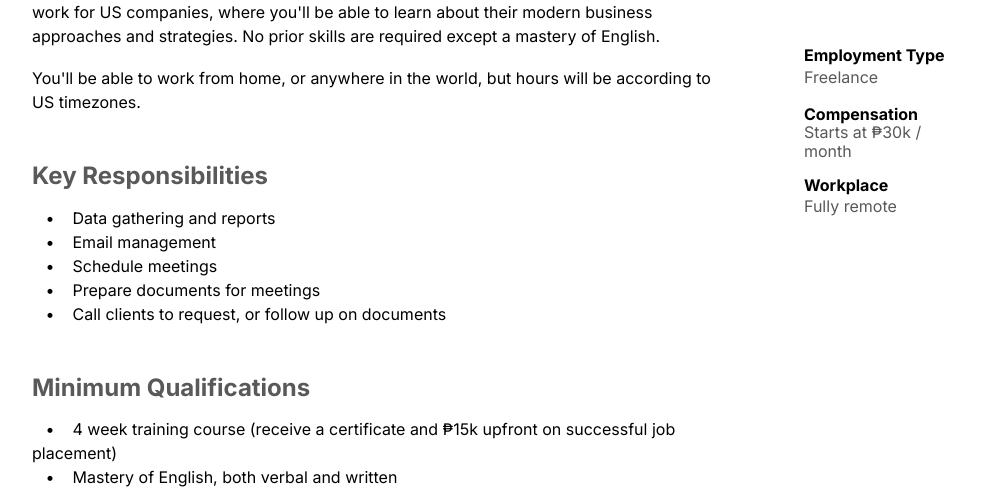
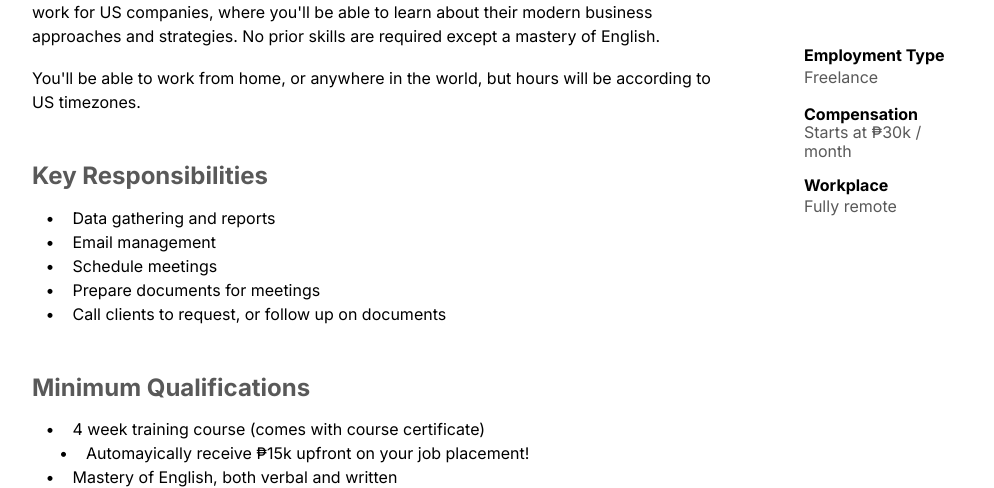
Before and after one commit to promptph/hiring, a website built with Parcel: page index.html in a window 1280 px wide. Shown: the part 288-776 px from the top of the page, without its empty margins (138-1132 px from the left). Built offline with nearby package versions, Linux system fonts and the light colour scheme.

Commit message:
Separate receiving 15k upfront on new line

```diff
--- a/index.html
+++ b/index.html
@@ -147,7 +147,12 @@
             <span class="home-text44">
               <span>&nbsp; &nbsp;•&nbsp; &nbsp;</span>
               <span>
-                4 week training course (receive a certificate and ₱15k upfront on successful job placement)
+                4 week training course (comes with course certificate)
+              </span>
+              <br />
+              <span>&nbsp; &nbsp;&nbsp; &nbsp;•&nbsp; &nbsp;</span>
+              <span>
+                Automayically receive ₱15k upfront on your job placement!
               </span>
               <br />
               <span>&nbsp; &nbsp;•&nbsp; &nbsp;</span>
```
